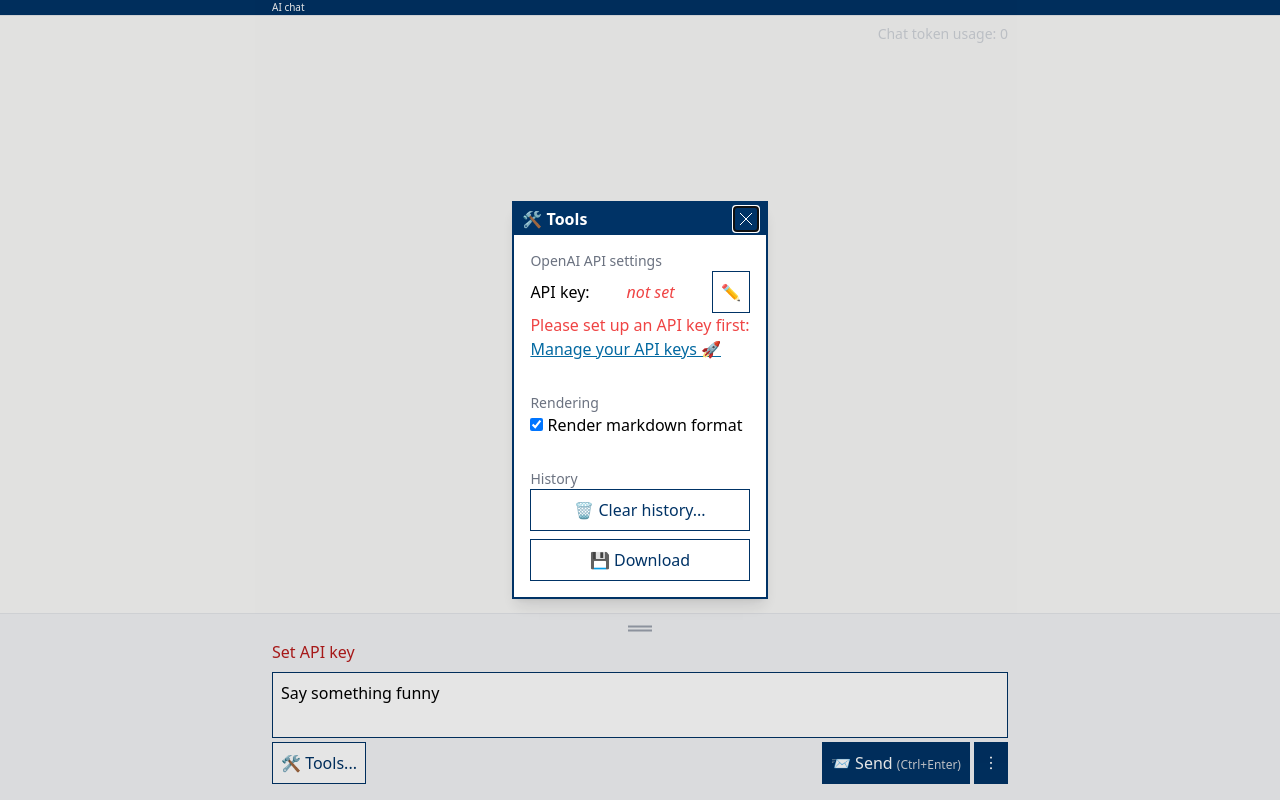
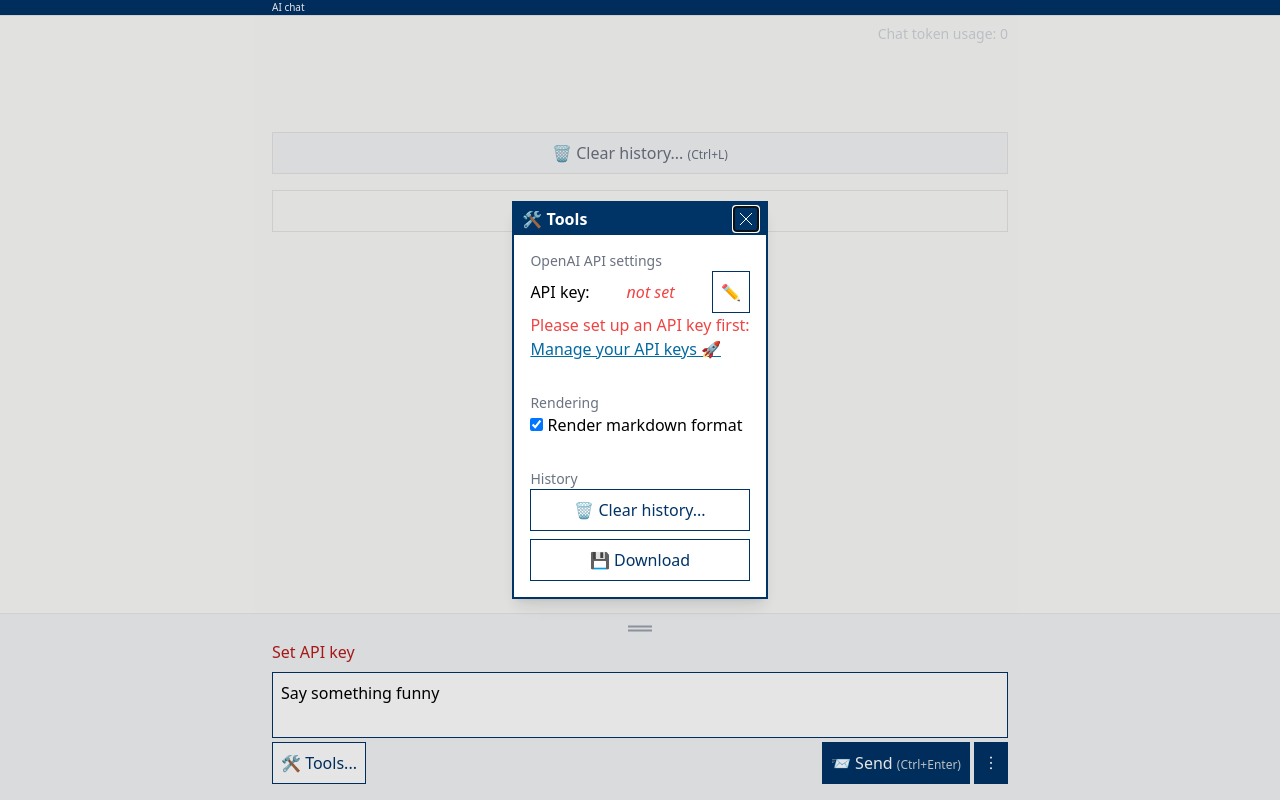
Before and after one commit to ginpei/chat-gpt-api-practice, a Next.js app: page / in a window 1280 px wide. Built offline with nearby package versions, Linux system fonts and the light colour scheme.

Commit message:
feat: 🎸 show open button

```diff
--- a/src/pages/home/history/ChatHistoryBlock.tsx
+++ b/src/pages/home/history/ChatHistoryBlock.tsx
@@ -87,10 +87,13 @@ export function ChatHistoryBlock({}: ChatHistoryBlockProps): JSX.Element {
         </div>
       </Container>
       <div aria-hidden className="min-h-[5em]"></div>
-      {history.messages.length > 1 && (
       <Container>
         <div className="grid gap-4">
-            <DiscreetButton onClick={clearHistoryClick} type="button">
+          <DiscreetButton
+            disabled={history.messages.length < 1}
+            onClick={clearHistoryClick}
+            type="button"
+          >
             🗑️ Clear history... <KeyAssign>(Ctrl+L)</KeyAssign>
           </DiscreetButton>
           <DiscreetButton
@@ -101,7 +104,6 @@ export function ChatHistoryBlock({}: ChatHistoryBlockProps): JSX.Element {
           </DiscreetButton>
         </div>
       </Container>
-      )}
       <div aria-hidden className="min-h-[5em]"></div>
       <SelectFilePopup
         notes={notes}
```
Lines whose indentation alone changed are shown as unchanged.
